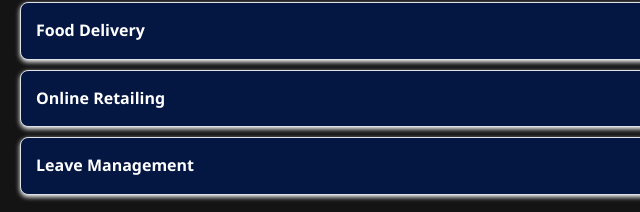
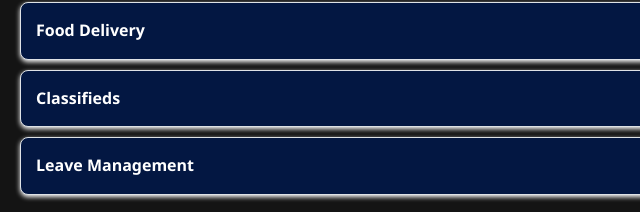
Before and after one commit to JENCYSPARK/full-stack, a plain HTML site: page index.html in a window 1280 px wide. Shown: the part 519-731 px from the top of the page, 0-640 px from the left. Drawn offline with Linux system fonts and the light colour scheme.

Commit message:
Update index.html

```diff
--- a/index.html
+++ b/index.html
@@ -98,7 +98,7 @@
         <li><a href="Ex 2/index.html">TO-DO List Application</a></li>
         <li><a href="Ex 3/index.html">Microblogging</a></li>
         <li><a href="Ex 4/index.html">Food Delivery</a></li>
-        <li><a href="Ex 5/index.html">Online Retailing</a></li>
+        <li><a href="Ex 5/index.html">Classifieds</a></li>
         <li><a href="Ex 6/index.html">Leave Management</a></li>
     </ul>
     </ul>
```
